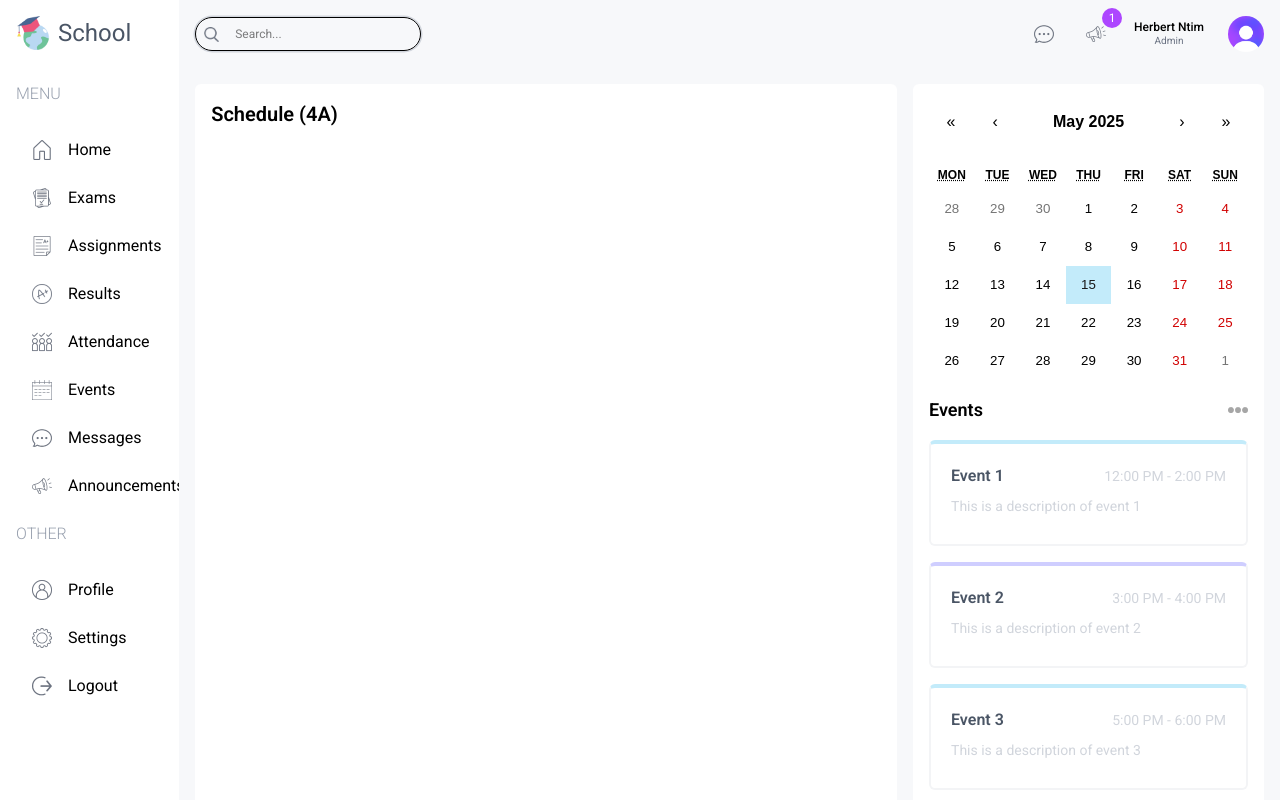
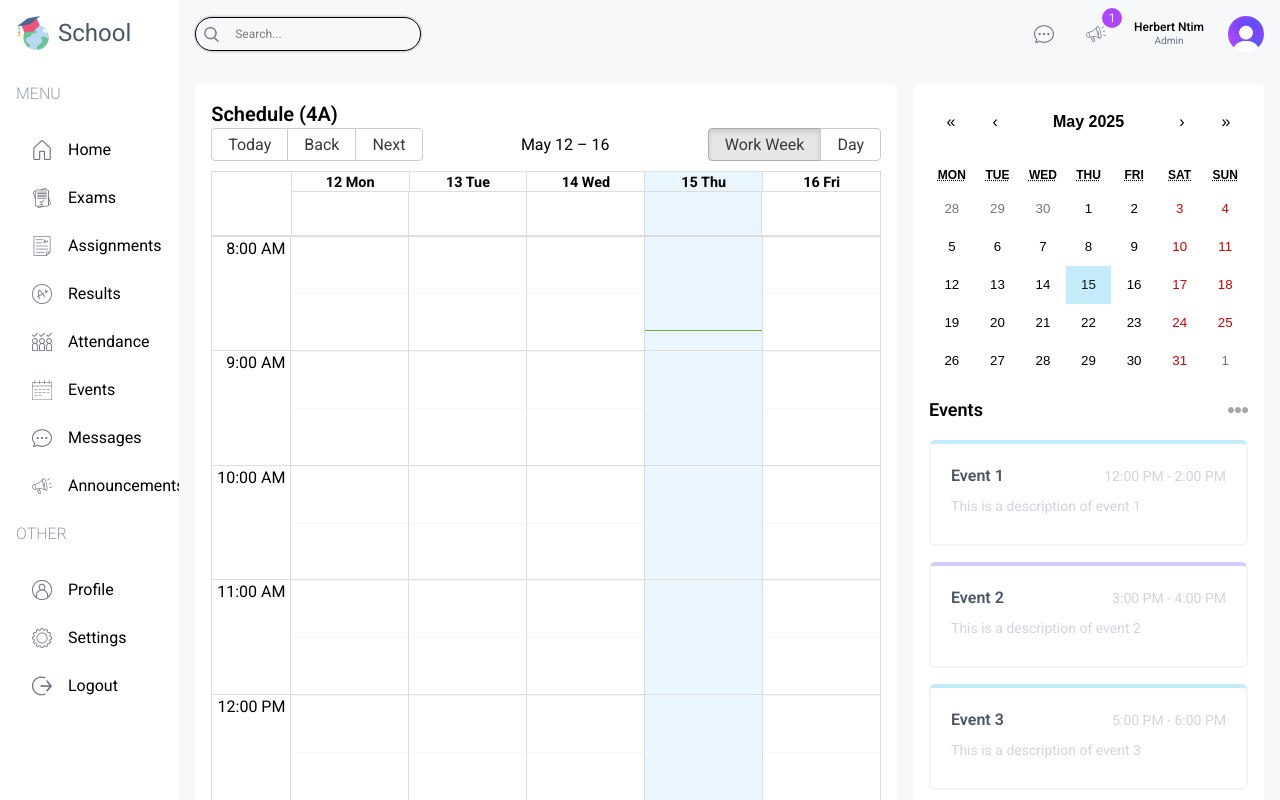
Before and after one commit to HerbertNtim/school-management, a Next.js app: page /student in a window 1280 px wide. Built offline with nearby package versions, Linux system fonts and the light colour scheme.

Commit message:
dev: big calender added

```diff
--- a/src/app/(dashboard)/student/page.tsx
+++ b/src/app/(dashboard)/student/page.tsx
@@ -1,4 +1,5 @@
 import Announcement from '@/components/Announcement'
+import BigCalendar from '@/components/BigCalendar'
 import EventCalendar from '@/components/EventCalendar'
 import React from 'react'
 
@@ -9,6 +10,7 @@ const StudentPage = () => {
       <div className='w-full xl:w-2/3'>
         <div className='h-full bg-white p-4 rounded-md'>
           <h1 className='text-xl font-semibold'>Schedule (4A)</h1>
+          <BigCalendar />
         </div>
       </div>
       {/* RIGHT */}
--- a/src/components/BigCalendar.tsx
+++ b/src/components/BigCalendar.tsx
@@ -1,19 +1,33 @@
-import { Calendar, momentLocalizer } from 'react-big-calendar'
+'use client'
+
+import { Calendar, momentLocalizer, View, Views } from 'react-big-calendar'
+import 'react-big-calendar/lib/css/react-big-calendar.css'
 import moment from 'moment'
 import { calendarEvents } from '@/lib/data'
+import { useState } from 'react'
 
 const localizer = momentLocalizer(moment)
 
-const BigCalendar = () => (
-  <div>
+const BigCalendar = () => {
+  const [view, setView] = useState<View>(Views.WORK_WEEK)
+  const handleViewChange = (selectedView: View) => {
+    setView(selectedView)
+  }
+
+  return (
     <Calendar
       localizer={localizer}
       events={calendarEvents}
       startAccessor="start"
       endAccessor="end"
-      style={{ height: 500 }}
+      views={["work_week", "day"]}
+      view={view}
+      style={{ height: '98%' }}
+      onView={handleViewChange}
+      min={new Date(0, 0, 0, 8, 0, 0)}
+      max={new Date(0, 0, 0, 17, 0, 0)}
     />
-  </div>
-)
+  )
+}
 
 export default BigCalendar
```
